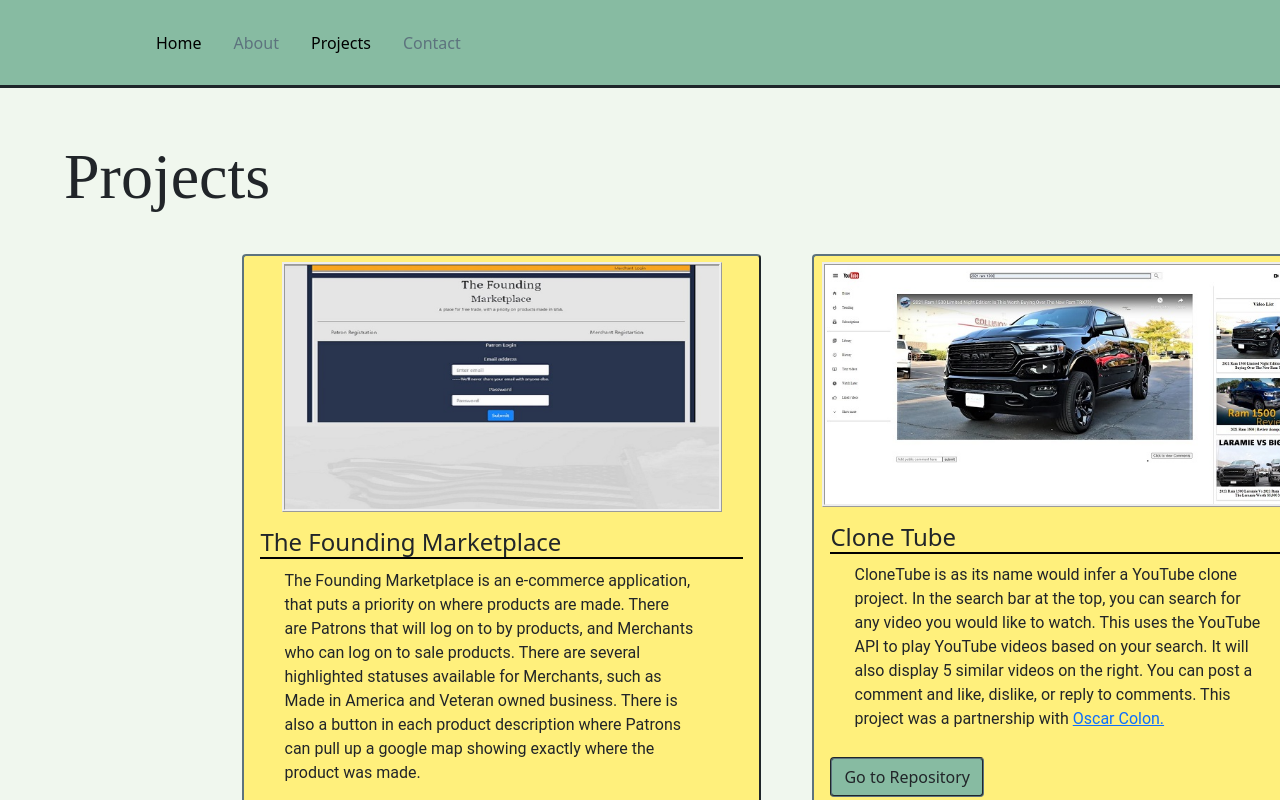
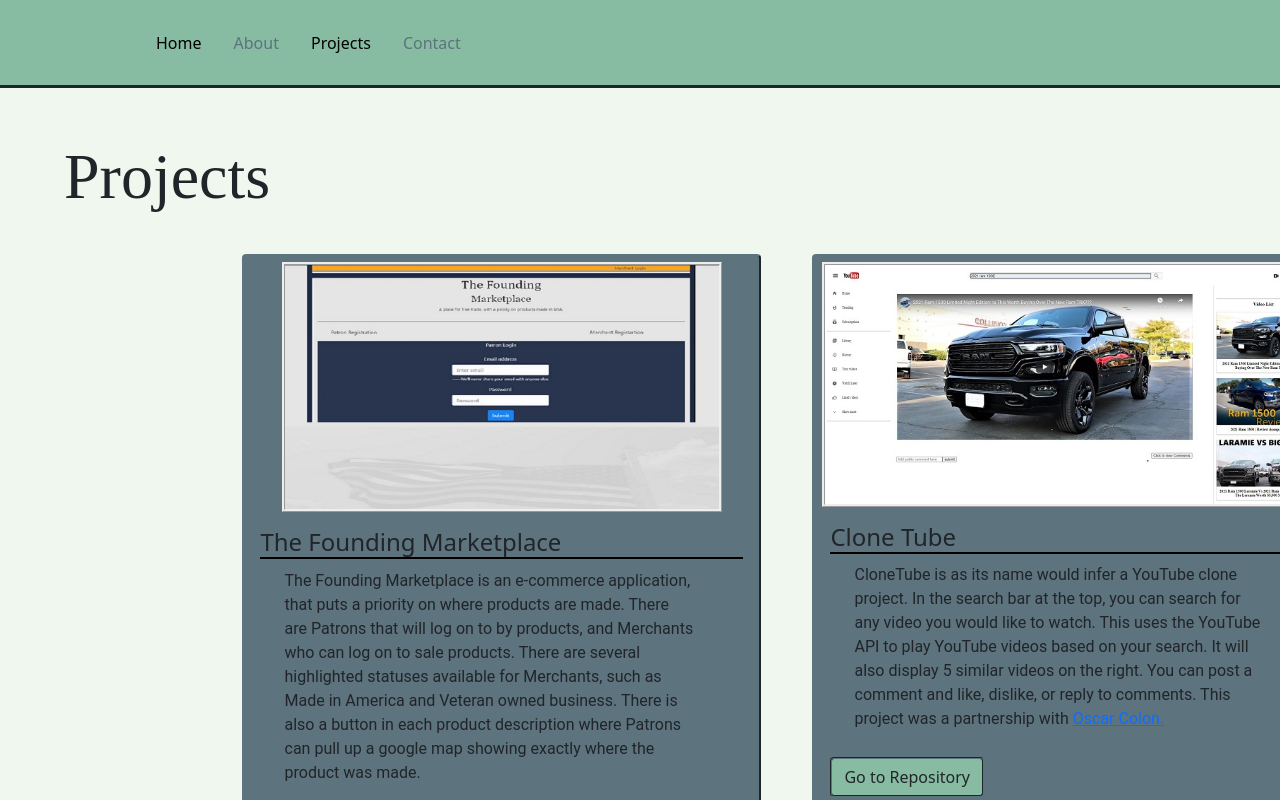
Before and after one commit to JonathanT10/PortfolioTwo, a React (Create React App) app: page /projects in a window 1280 px wide. Shown: the top 800 px of the page. Built offline with nearby package versions, Linux system fonts and the light colour scheme; a web font is replaced by a local one.

Commit message:
Changed picture on home page and adjusted some styling.

```diff
--- a/src/components/css/home.css
+++ b/src/components/css/home.css
@@ -127,7 +127,7 @@
 
 
     .card{
-        background-color: #FFF07C;
+        background-color: #5D737E;
         padding-bottom: auto;
     }
 
--- a/src/components/home.jsx
+++ b/src/components/home.jsx
@@ -1,6 +1,6 @@
 import React, { Component } from 'react';
 import '../components/css/home.css'
-import Dwig from '../images/DoWhatIsGreat.jpg'
+import Dwig from '../images/comph.jpg'
 
 
 class Home extends Component{
```
Also changed, not shown: src/images/comph.jpg (added), src/notes.txt.
